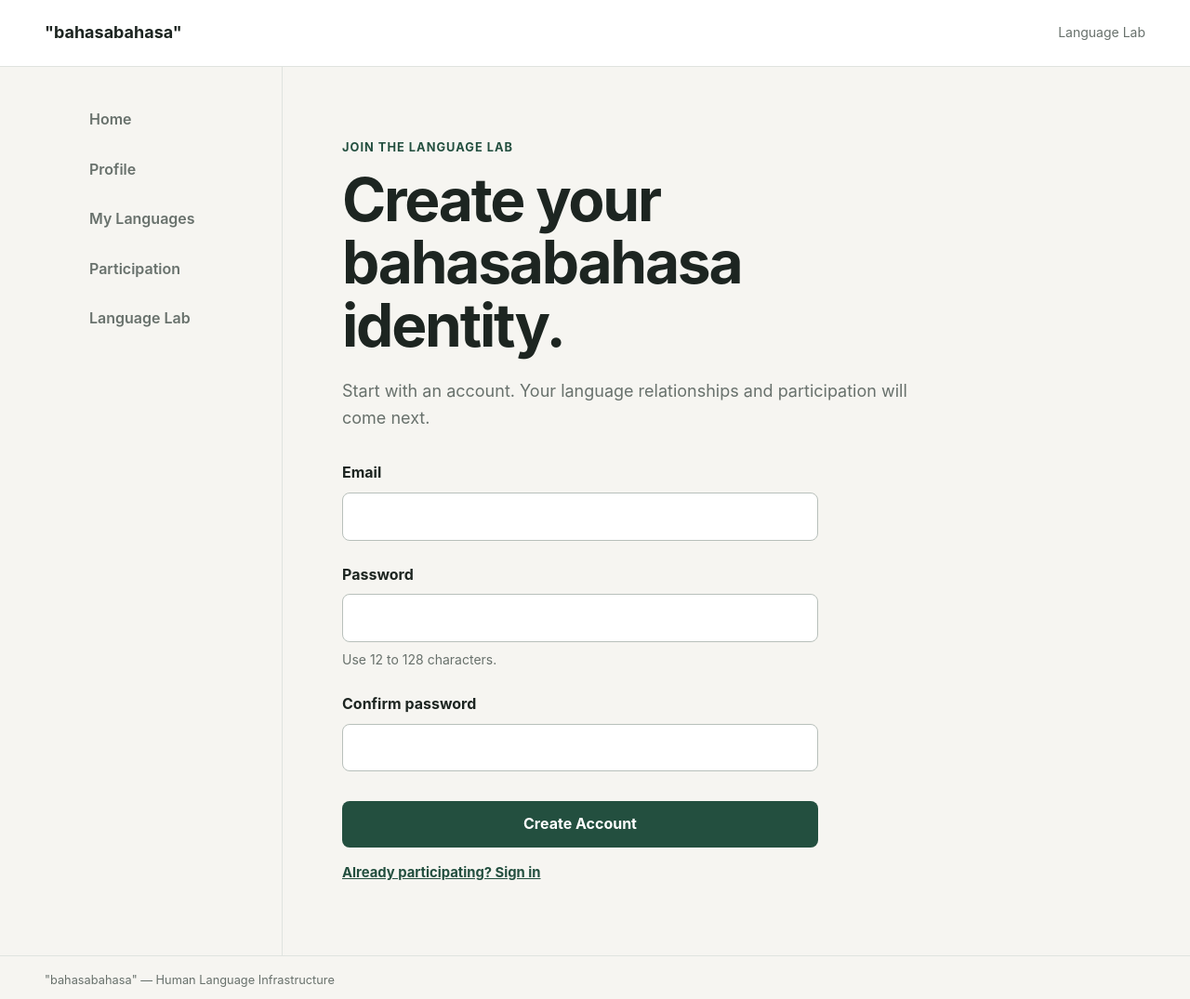
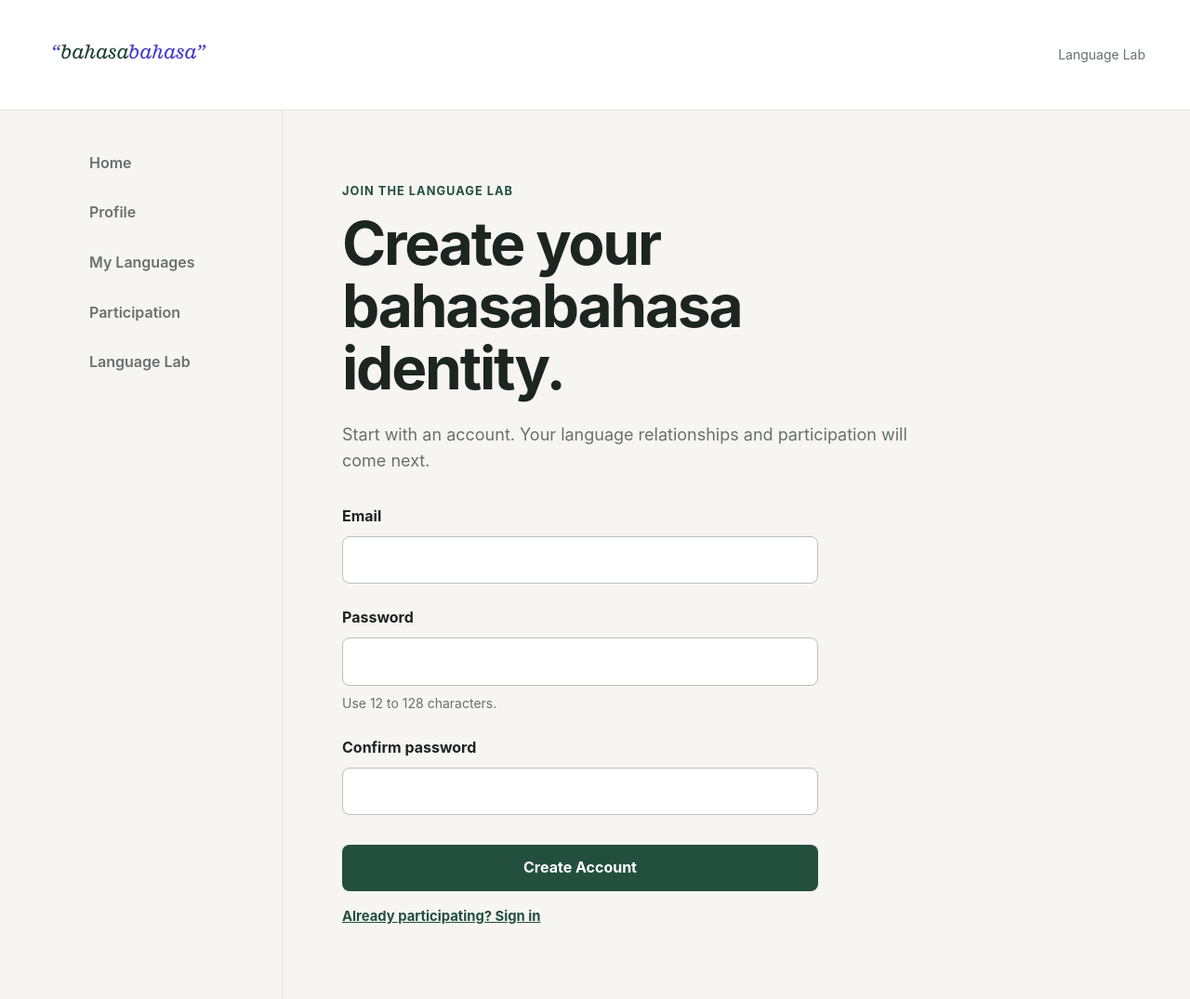
Before and after one commit to thenusantara/bahasabahasa, a plain HTML site: page frontend/app/index.html in a window 1280 px wide. Shown: the top 1075 px of the page at 93% size. Drawn offline with Linux system fonts and the light colour scheme.

Commit message:
fix: align application brand identity

```diff
--- a/frontend/app/index.html
+++ b/frontend/app/index.html
@@ -36,7 +36,10 @@
         href="../"
         aria-label="bahasabahasa home"
       >
-        "bahasabahasa"
+        <img
+          src="../assets/logo/logo-bahasabahasa.svg"
+          alt="bahasabahasa"
+        />
       </a>
 
       <span class="app-context">
--- a/frontend/css/app/app.css
+++ b/frontend/css/app/app.css
@@ -105,15 +105,19 @@ a {
 }
 
 .app-brand {
-  font-size: 1.125rem;
-  font-weight: 700;
+  display: inline-flex;
+  align-items: center;
+
+  flex-shrink: 0;
 
   text-decoration: none;
 }
 
-.app-brand:hover,
-.app-brand:focus-visible {
-  text-decoration: underline;
+.app-brand img {
+  width: 180px;
+  height: auto;
+
+  display: block;
 }
 
 .app-context {
```
